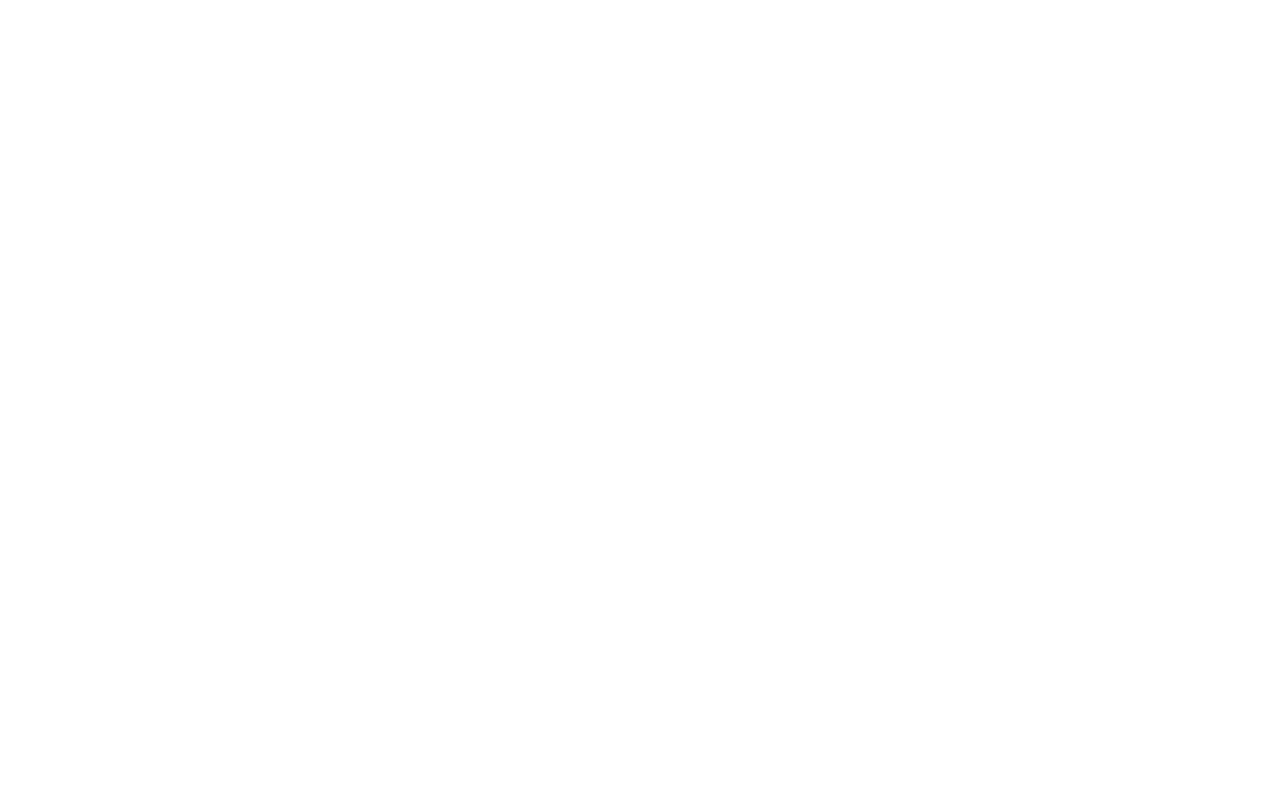
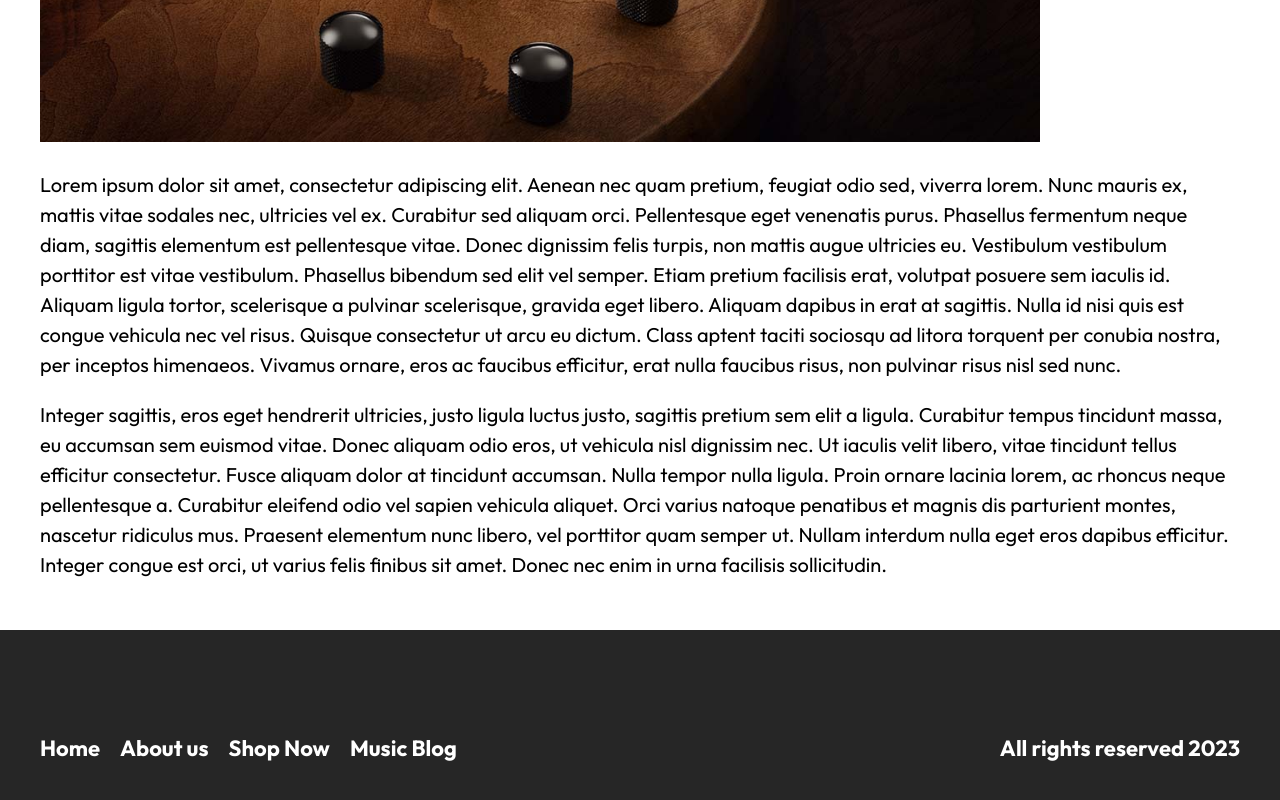
Before and after one commit to JosephGaitan/Guitar-Shopping-Website, a Next.js app: page /aboutUs in a window 1280 px wide. Shown: the part 914-1714 px from the top of the page. Before the commit the page ends 800 px from the top, so only its background shows below. Built offline with nearby package versions, Linux system fonts and the light colour scheme.

Commit message:
improved aboutus

```diff
--- a/next.config.js
+++ b/next.config.js
@@ -1,6 +1,9 @@
 /** @type {import('next').NextConfig} */
 const nextConfig = {
   reactStrictMode: true,
+  images: {
+    formats: ['image/avif', 'image/webp']
+  }
 }
 
 module.exports = nextConfig
--- a/src/pages/aboutUs.js
+++ b/src/pages/aboutUs.js
@@ -1,16 +1,54 @@
-import Layout from "@/components/layout/Layout"
+import Layout from "@/components/layout/Layout";
+import Image from "next/image";
 
 const AboutUs = () => {
   return (
-   <>
-   <Layout
-       title={"About Us"}
-       description={"About us, GuitarLA, online website for selling music"}
-   >
-    <h1>About Us</h1>
-   </Layout>
-   </>
-  )
-}
+    <Layout
+      title={"About Us"}
+      description={"About us, GuitarLA, online website for selling music"}
+    >
+      <main className="contenedor">
+        <h2 className="heading">About us</h2>
+        <div>
+          <Image alt="about us img" src="/img/nosotros.jpg" width={1000} height={800}/>
+          <div>
+            <p>
+              Lorem ipsum dolor sit amet, consectetur adipiscing elit. Aenean
+              nec quam pretium, feugiat odio sed, viverra lorem. Nunc mauris ex,
+              mattis vitae sodales nec, ultricies vel ex. Curabitur sed aliquam
+              orci. Pellentesque eget venenatis purus. Phasellus fermentum neque
+              diam, sagittis elementum est pellentesque vitae. Donec dignissim
+              felis turpis, non mattis augue ultricies eu. Vestibulum vestibulum
+              porttitor est vitae vestibulum. Phasellus bibendum sed elit vel
+              semper. Etiam pretium facilisis erat, volutpat posuere sem iaculis
+              id. Aliquam ligula tortor, scelerisque a pulvinar scelerisque,
+              gravida eget libero. Aliquam dapibus in erat at sagittis. Nulla id
+              nisi quis est congue vehicula nec vel risus. Quisque consectetur
+              ut arcu eu dictum. Class aptent taciti sociosqu ad litora torquent
+              per conubia nostra, per inceptos himenaeos. Vivamus ornare, eros
+              ac faucibus efficitur, erat nulla faucibus risus, non pulvinar
+              risus nisl sed nunc.
+            </p>
+            <p>
+              Integer sagittis, eros eget hendrerit ultricies, justo ligula
+              luctus justo, sagittis pretium sem elit a ligula. Curabitur tempus
+              tincidunt massa, eu accumsan sem euismod vitae. Donec aliquam odio
+              eros, ut vehicula nisl dignissim nec. Ut iaculis velit libero,
+              vitae tincidunt tellus efficitur consectetur. Fusce aliquam dolor
+              at tincidunt accumsan. Nulla tempor nulla ligula. Proin ornare
+              lacinia lorem, ac rhoncus neque pellentesque a. Curabitur eleifend
+              odio vel sapien vehicula aliquet. Orci varius natoque penatibus et
+              magnis dis parturient montes, nascetur ridiculus mus. Praesent
+              elementum nunc libero, vel porttitor quam semper ut. Nullam
+              interdum nulla eget eros dapibus efficitur. Integer congue est
+              orci, ut varius felis finibus sit amet. Donec nec enim in urna
+              facilisis sollicitudin.
+            </p>
+          </div>
+        </div>
+      </main>
+    </Layout>
+  );
+};
 
-export default AboutUs
+export default AboutUs;
```
